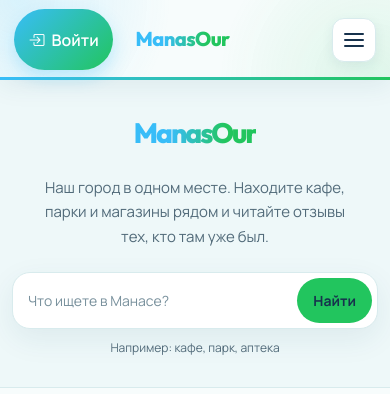
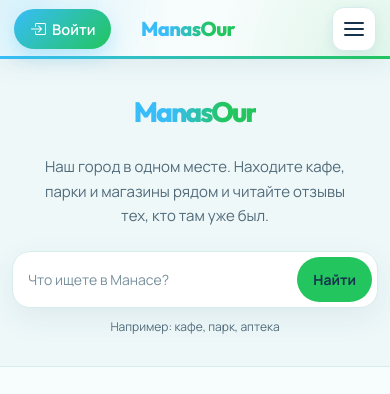
Before and after one commit to kokunbaevmuratbek-cyber/ManasOur, a Django app: page / in a window 390 px wide. Shown: the top 394 px of the page. Run offline with Django 5.2, Linux system fonts and the light colour scheme; data that the repository does not hold is empty.

Commit message:
changed settings

```diff
--- a/templates/mobile_styles.html
+++ b/templates/mobile_styles.html
@@ -275,23 +275,43 @@
     .footer-legal { gap: 0.25rem 1rem !important; }
 }
 
-/* Шапка на телефоне: профиль и «Выйти» остаются ровными круглыми кнопками, как на компьютере.
-   (Имя рядом с иконкой на таком экране скрыто, поэтому кнопка без текста.) */
+/* Шапка на телефоне: компактные кнопки одной высоты (40px).
+   Профиль и «Выйти» круглые (имя на таком экране скрыто), «Войти» небольшая таблетка. */
 @media (max-width: 575.98px) {
+    .navbar { padding-top: 0.45rem !important; padding-bottom: 0.45rem !important; }
+    .navbar > .container { column-gap: 1.1rem !important; }
+    .navbar .nav-user { margin-right: 0.75rem; }
+
     .navbar .nav-user a.btn-login[title="Мой аккаунт"],
     .navbar .nav-user .logout-btn {
         flex: none;
         justify-content: center;
-        width: 44px;
-        height: 44px;
-        min-height: 0;
+        width: 40px;
+        height: 40px;
+        min-height: 0 !important;
         padding: 0 !important;
         border-radius: 50%;
     }
 
     .navbar .nav-user a.btn-login[title="Мой аккаунт"] i,
     .navbar .nav-user .logout-btn i {
-        font-size: 1.25rem;
+        font-size: 1.2rem;
+        line-height: 1;
+    }
+
+    /* «Войти» для гостя */
+    .navbar .nav-user a.btn-login:not([title]) {
+        flex: none;
+        gap: 6px;
+        height: 40px;
+        min-height: 0 !important;
+        padding: 0 16px !important;
+        font-size: 0.92rem;
+        line-height: 1;
+    }
+
+    .navbar .nav-user a.btn-login:not([title]) i {
+        font-size: 1rem;
         line-height: 1;
     }
 }
```
